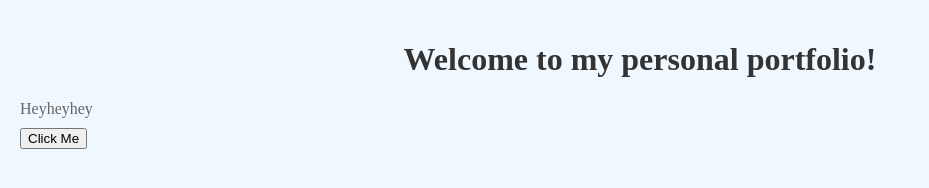
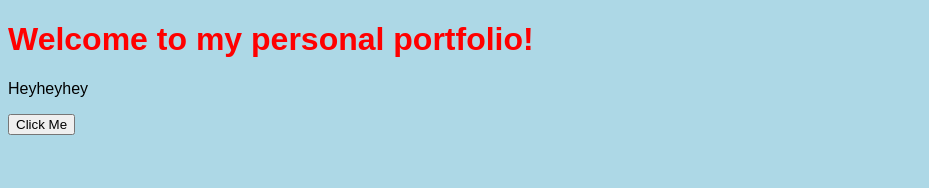
Before and after one commit to Ruoowen/DigitalPortfolio, a plain HTML site: page index.html in a window 1280 px wide. Shown: the whole page, without its empty margins (0-929 px from the left). Drawn offline with Linux system fonts and the light colour scheme.

Commit message:
Update index.html

```diff
--- a/index.html
+++ b/index.html
@@ -2,22 +2,7 @@
 <html>
 <head>
     <title>Ruowen Liao</title>
-    <style>
-        body{
-            font-family: 'Times New Roman', Times, serif;
-            margin:auto;
-            padding: 20px;
-            background-color: aliceblue;
-        }
-        h1{
-            color: #333;
-            text-align: center;
-        }
-        p{
-            color: #666;
-            margin-bottom: 10px;
-        }
-        </style>
+    <link rel="stylesheet" href="style.css">
 </head>
 <body>
     <h1>Welcome to my personal portfolio!</h1>
```
